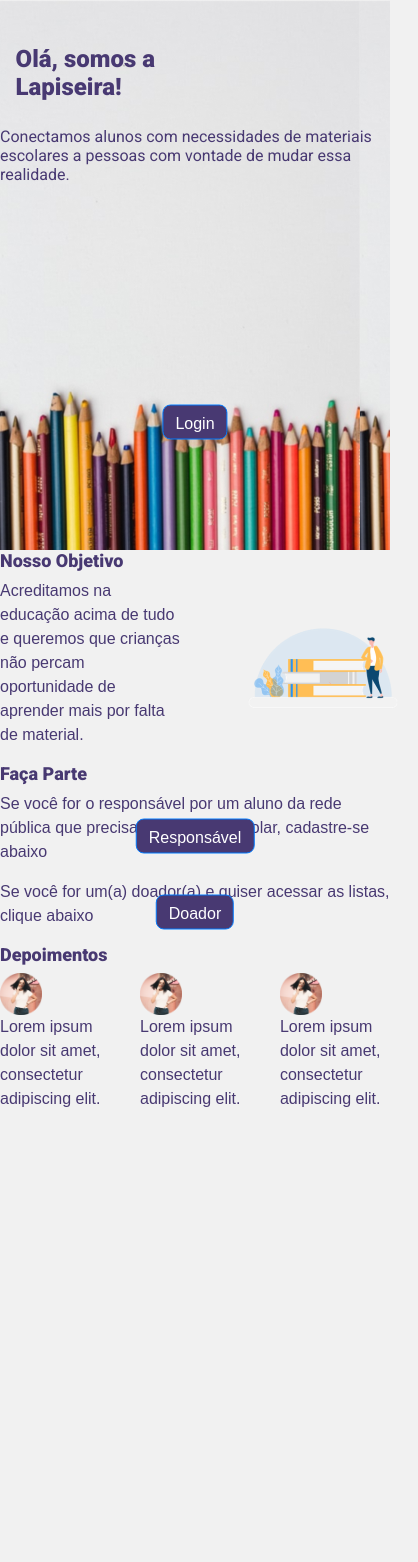
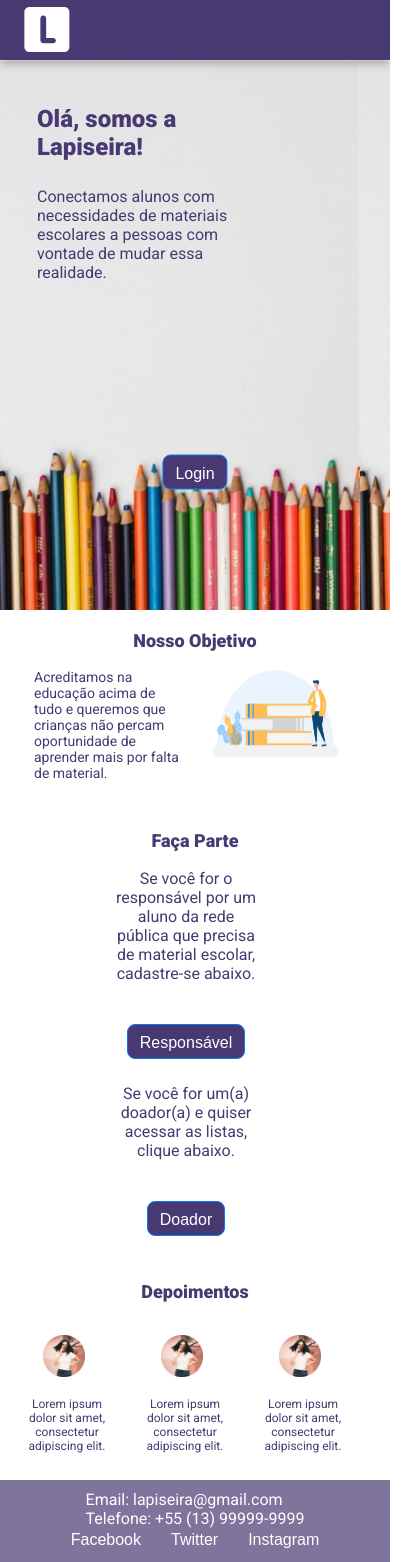
Before and after one commit to enzocsantos18/squad28, a React (Create React App) app in the folder frontend/: page /oficial in a window 390 px wide. Shown: the whole page, 418 px wide, since content can reach past the window. Before the commit the page ends 1127 px from the top, so only its background shows below. Built offline with nearby package versions, Linux system fonts and the light colour scheme.

Commit message:
mobile
Tela home construída.

```diff
--- a/frontend/src/pages/Oficial/index.js
+++ b/frontend/src/pages/Oficial/index.js
@@ -3,6 +3,7 @@ import './style.css';
 import Header from "../../components/Header";
 import Footer from "../../components/Footer";
 import Login from "../Login"
+import CadastroResponsavel from "../CadastroResponsavel"
 import { Container,  Col, Button,Row,Card,CardGroup} from "react-bootstrap";
 import img_nosso from '../../assets/Rectangle2_home1.png' ;
 import elli from './Ellipse1.png';
@@ -13,7 +14,7 @@ import elli from './Ellipse1.png';
 function Oficial() {
     return (
         <>
-        {/* <Header/> */}
+        <Header/>
         <Container fluid>
             <Row>
                 <div id='fundo_inicio'>
@@ -22,101 +23,70 @@ function Oficial() {
                         <h1 className='h1_titulo '>Olá, somos a Lapiseira!</h1>
                     </div>
 
-                    <p className='p_conteudo'>Conectamos alunos com necessidades de materiais escolares a pessoas com vontade de mudar essa realidade.</p>
+                    <p>Conectamos alunos com<br/>
+                                      necessidades de materiais<br/>
+                                        escolares a pessoas com<br/>
+                                         vontade de mudar essa<br/>
+                                          realidade.</p>
 
-                    <a href='#'><Button className='button' type='submint' >Login</Button></a>
+                    <a href='/Login'><Button className='button' type='submint' >Login</Button></a>
                 </div>
 
                 <h2>Nosso Objetivo</h2>
 
-                <Row xs={2} md={2} lg={2}>
+                <Row>
+                    <Col>
+                        <p id='gird_objetivo' className='texto_imagem'>Acreditamos na educação acima de tudo e queremos que crianças não percam oportunidade de aprender mais por falta de material.</p>
+                    </Col>
+                    <Col >
+                        <div>
+                            <img src={img_nosso} id="img_nosso_objetivo"/>
+                        </div>
+                    </Col>
+                </Row>
 
-                    <Col><p>Acreditamos na educação acima de tudo e queremos que crianças não percam oportunidade de aprender mais por falta de material.</p>
+                <h2 id='espacamento_h2'>Faça Parte</h2>
+
+                <Row xs={1} md={2} lg={2} className='grid'>
+
+                    <Col>
+                        <p className='centralizarTexto'>Se você for o responsável por um aluno da rede pública que precisa de material escolar, cadastre-se abaixo.</p>
+                        <a href='/CadastroResponsavel' > <Button className='button2' type='submint'>Responsável</Button></a>
+                    </Col>
+                    <Col>
+                        <p className='centralizarTexto'>Se você for um(a) doador(a) e quiser acessar as listas, clique abaixo.</p>
+                        <a href='#' > <Button className='button2' type='submint'>Doador</Button></a>
                     </Col>
 
-                    <Col><img src={img_nosso}></img></Col>
-
-                </Row>
-                <h2>Faça Parte</h2>
-                <Row xs={1} md={2} lg={2}>
-                    <Col>
-                        <p>Se você for o responsável por um aluno da rede pública que precisa de material escolar, cadastre-se abaixo</p>
-                        <a href='#'> <Button className='button' type='submint'>Responsável</Button></a>
-                    </Col>
-                    <Col>
-                        <p>Se você for um(a) doador(a) e quiser acessar as listas, clique abaixo</p>
-                        <a href='#'> <Button className='button' type='submint'>Doador</Button></a>
-                    </Col>
                 </Row>
                 <h2>Depoimentos</h2>
 
-                {/* <Row xs={3} md={3} lg={3}>
+                <Row xs={3} md={3} lg={3} id="test">
 
-                    <Col>
-                        <Card>
-                            <Card.Img variant="top" src={elli}className='img_card'/>
-                            <Card.Body>
-
-                                <Card.Text>
-                                    This is a wider card with supporting text below as a natural
-                                </Card.Text>
-                            </Card.Body>
-
-                        </Card>
+                    <Col className='col_card'>
+                        <div className='fundo_card'>
+                            <img src={elli} className='img_card'/>
+                            <p className='p_card'>Lorem ipsum dolor sit amet, consectetur adipiscing elit.</p>
+                        </div>
                     </Col>
-                    <Col>
-                        <Card>
-                            <Card.Img variant="top" src={elli} className='img_card'/>
-                            <Card.Body>
-
-                            <Card.Text>
-                                This card has supporting text below as a natural lead-in to additional
-                                content.{' '}
-                            </Card.Text>
-                            </Card.Body>
-
-                        </Card>
+                    <Col className='col_card'>
+                        <div className='fundo_card'>
+                            <img src={elli} className='img_card'/>
+                            <p className='p_card'>Lorem ipsum dolor sit amet, consectetur adipiscing elit.</p>
+                        </div>
                     </Col>
-                    <Col>
-                        <Card>
-                            <Card.Img variant="top" src={elli} className='img_card' />
-                            <Card.Body>
-
-                            <Card.Text>
-                                This is a wider card with supporting text below as a natural
-                            </Card.Text>
-                            </Card.Body>
-
-                        </Card>
-                    </Col>
-
-                </Row>*/}
-
-                <Row xs={3} md={3} lg={3}>
-
-                    <Col>
-                        <img src={elli} className='img_card'/>
-                        <p>Lorem ipsum dolor sit amet, consectetur adipiscing elit.</p>
-                    </Col>
-                    <Col>
-                        <img src={elli} className='img_card'/>
-                        <p>Lorem ipsum dolor sit amet, consectetur adipiscing elit.</p>
-                    </Col>
-                    <Col>
-                        <img src={elli} className='img_card'/>
-                        <p>Lorem ipsum dolor sit amet, consectetur adipiscing elit.</p>
+                    <Col className='col_card'>
+                        <div className='fundo_card'>
+                            <img src={elli} className='img_card'/>
+                            <p className='p_card'>Lorem ipsum dolor sit amet, consectetur adipiscing elit.</p>
+                        </div>
                     </Col>
 
                 </Row>
-
-
-
-
-
             </Row>
 
         </Container>
-        {/* <Footer/> */}
+        <Footer/>
         </>
     );
 }
--- a/frontend/src/pages/Oficial/style.css
+++ b/frontend/src/pages/Oficial/style.css
@@ -1,20 +1,21 @@
 @import url('https://fonts.googleapis.com/css2?family=Roboto:wght@400;500;700;900&display=swap');
-
+body {
+    background-color: #ffffff;
+}
 #fundo_inicio{
     background-image: url("Rectangle2_home.png") ;
     /* background:  #FFFFFF url("Rectangle2_home.png") no-repeat center top fixed ; */
-    /* position: fixed; */
-    width: auto;
+    /* position: absolute; */
+    width: 100%;
     height: 550px;
-
+    padding: 45px 0 0 37px;
 }
-#posicao_h1_titulo{
+/* #posicao_h1_titulo{
     margin: 45px 0 0 4%;
-}
+} */
 .h1_titulo{
     width: 197px;
     height: 74px;
-    left: 34px;
     top: 135px;
     font-family: Roboto;
     font-style: normal;
@@ -24,14 +25,15 @@
 
     color: #483972;
 }
-
-.p_conteudo{
+#p_subtitulo{
     font-family: Roboto;
     font-style: normal;
     font-weight: normal;
     font-size: 16px;
     line-height: 19px;
     color: #483972;
+    /* width: 222px;
+    height: 100%; */
 }
 
 .button{
@@ -43,10 +45,15 @@
     top: 50%;
     left: 50%;
     transform: translate(-50%,-50%);
+    margin-top: 50px;
+
 }
 .button:hover{
     background-color: #7B61FF;
 }
+
+
+
 
 h2{
     font-family: Roboto;
@@ -55,8 +62,99 @@ h2{
     font-size: 18px;
     line-height: 21px;
     color: #483972;
+    margin-left: 50%;
+    transform: translate(-50%,-50%);
+    margin-top:30px;
 }
+
+p{
+    font-family: Roboto;
+    font-style: normal;
+    font-weight: normal;
+    font-size: 16px;
+    line-height: 19px;
+    color: #483972;
+}
+
+#gird_objetivo{
+    margin: 0 0 0 34px ;
+}
+
+.texto_imagem{
+    width: 146px;
+    height: 79px;
+    font-family: Roboto;
+    font-style: normal;
+    font-weight: normal;
+    font-size: 14px;
+    line-height: 16px;
+    color: #483972;
+}
+
+#img_nosso_objetivo{
+    width: 130px;
+    height: 90px;
+}
+#espacamento_h2{
+    margin-top: 81px;
+}
+.centralizarTexto{
+    width: 146px;
+    position: relative;
+    margin-left: 50%;
+    transform: translate(-50%,0);
+}
+
+.button2{
+    background: #483972;
+    border-radius: 8px;
+    width: 130px;
+    height: 35px;
+    position: relative;
+    margin-top: 25px;
+    margin-bottom: 25px;
+
+}
+.button1:hover{
+    background-color: #7B61FF;
+}
+
+
+
+.grid{
+    margin: 0 10px 0 10px;
+    text-align: center;
+
+}
+
+.fundo_card{
+
+}
+.col_card{
+    padding:0 10px;
+}
+#test{
+    margin: 0 8px;
+
+
+}
+
+
 .img_card{
     width: 42px;
     height: 42px;
+    max-width: 43px;
+    margin: 15px 0 20px 25%;
 }
+
+.p_card{
+    width: 98px;
+    height: 67px;
+    font-family: Roboto;
+    font-style: normal;
+    font-weight: normal;
+    font-size: 12px;
+    line-height: 14px;
+    text-align: center;
+    color: #000000;
+}
```
Also changed, not shown: frontend/src/assets/Rectangle2_home1.png.
